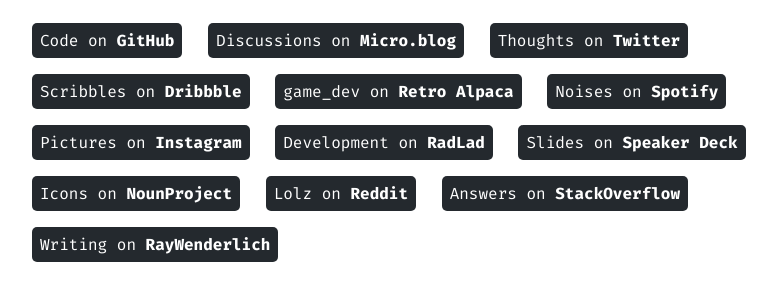
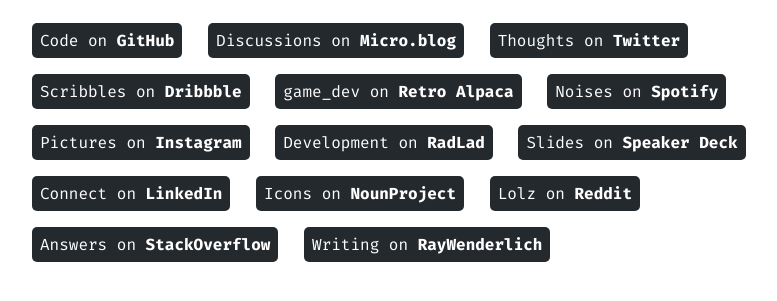
Before and after one commit to naturaln0va/ackermann-io, a Flask app: page /about in a window 1280 px wide. Shown: the part 382-683 px from the top of the page, without its empty margins (241-1018 px from the left). Run offline with Flask 3, Linux system fonts and the light colour scheme.

Commit message:
added linkedin to /about

```diff
--- a/app/templates/about.html
+++ b/app/templates/about.html
@@ -22,8 +22,9 @@
 			<a href="https://instagram.com/naturaln0va"><li>Pictures on <strong>Instagram</strong></li></a>
 			<a href="https://radlad.dev"><li>Development on <strong>RadLad</strong></li></a>
 			<a href="https://speakerdeck.com/naturaln0va"><li>Slides on <strong>Speaker Deck</strong></li></a>
+			<a href="https://linkedin.com/in/naturaln0va/"><li>Connect on <strong>LinkedIn</strong></li></a>
 			<a href="https://thenounproject.com/naturaln0va"><li>Icons on <strong>NounProject</strong></li></a>
-			<a href="https://www.reddit.com/user/naturaln0va"><li>Lolz on <strong>Reddit</strong></li></a>
+			<a href="https://reddit.com/user/naturaln0va"><li>Lolz on <strong>Reddit</strong></li></a>
 			<a href="http://stackoverflow.com/users/5322726/naturaln0va"><li>Answers on <strong>StackOverflow</strong></li></a>
 			<a href="https://raywenderlich.com/u/naturaln0va?section=posts"><li>Writing on <strong>RayWenderlich</strong></li></a>
 		</ul>
```
